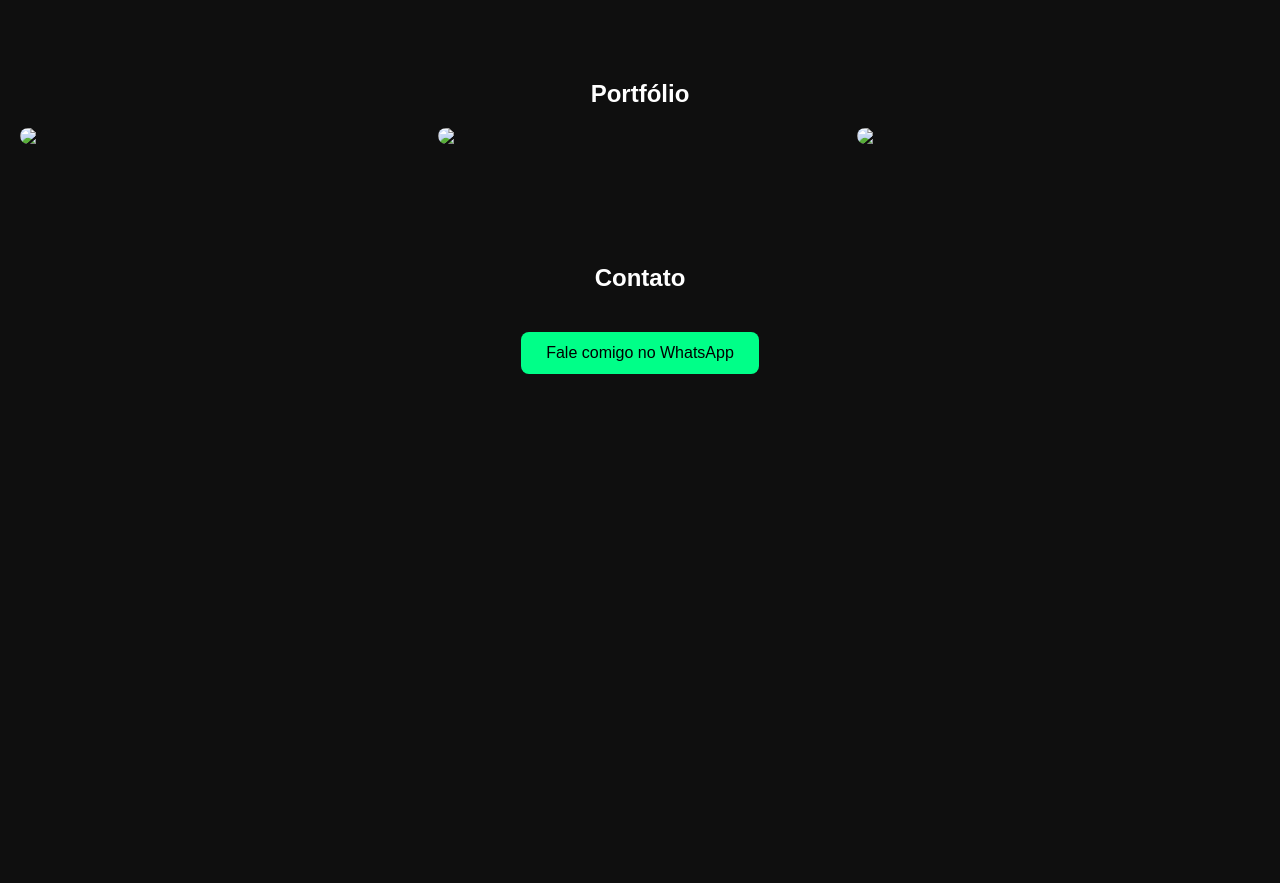
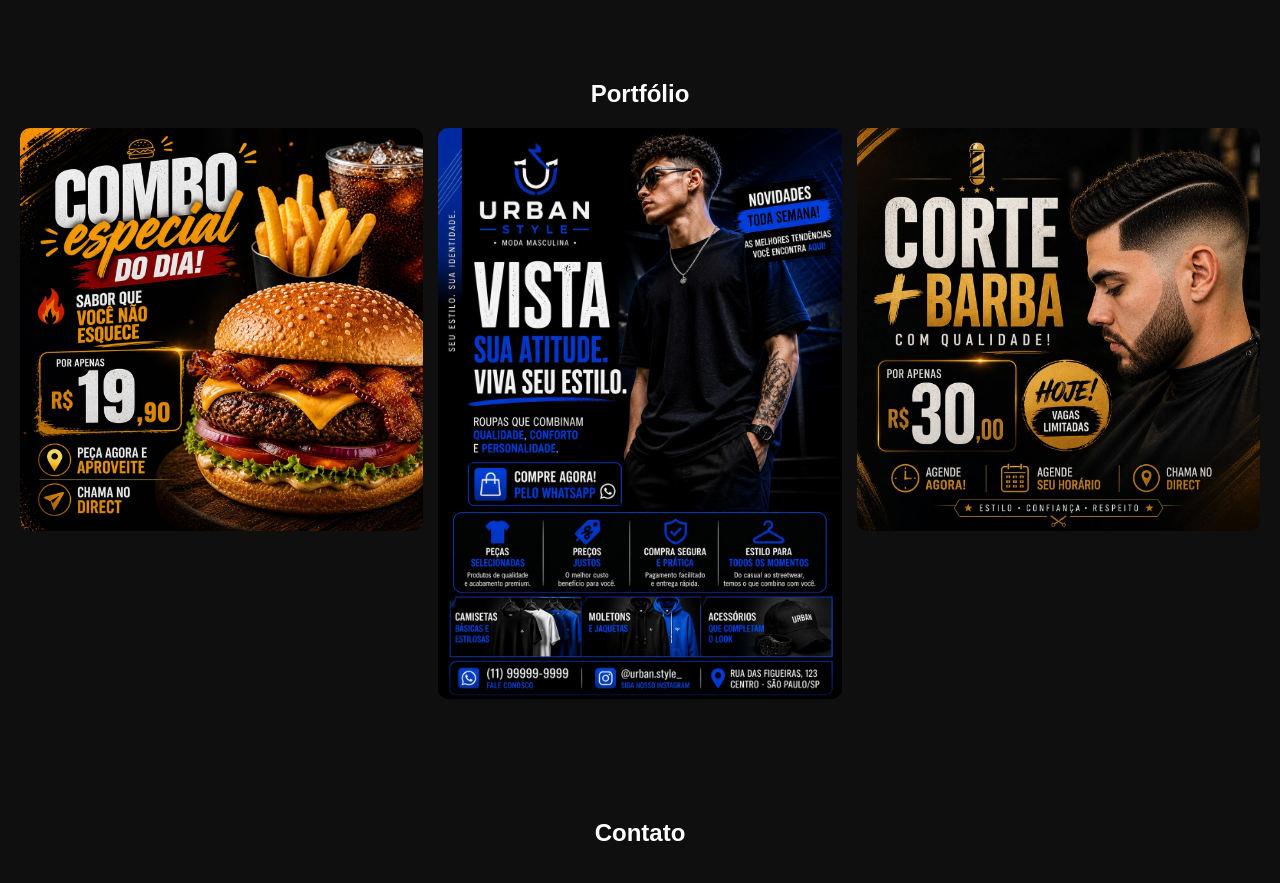
Before and after one commit to murilop-lang/Portfolio, a plain HTML site: page index.html in a window 1280 px wide. Shown: the part 820-1703 px from the top of the page. Before the commit the page ends 1244 px from the top, so only its background shows below. Drawn offline with Linux system fonts and the light colour scheme.

Commit message:
Update index.html

```diff
--- a/index.html
+++ b/index.html
@@ -135,9 +135,9 @@ section {
 <section id="portfolio">
     <h2>Portfólio</h2>
     <div class="trabalhos">
-        <img src="foto1.jpeg">
-        <img src="foto2.jpeg">
-        <img src="foto3.jpeg">
+        <img src="imagens/foto1.jpeg">
+        <img src="imagens/foto2.jpeg">
+        <img src="imagens/foto3.jpeg">
     </div>
 </section>
 
```
